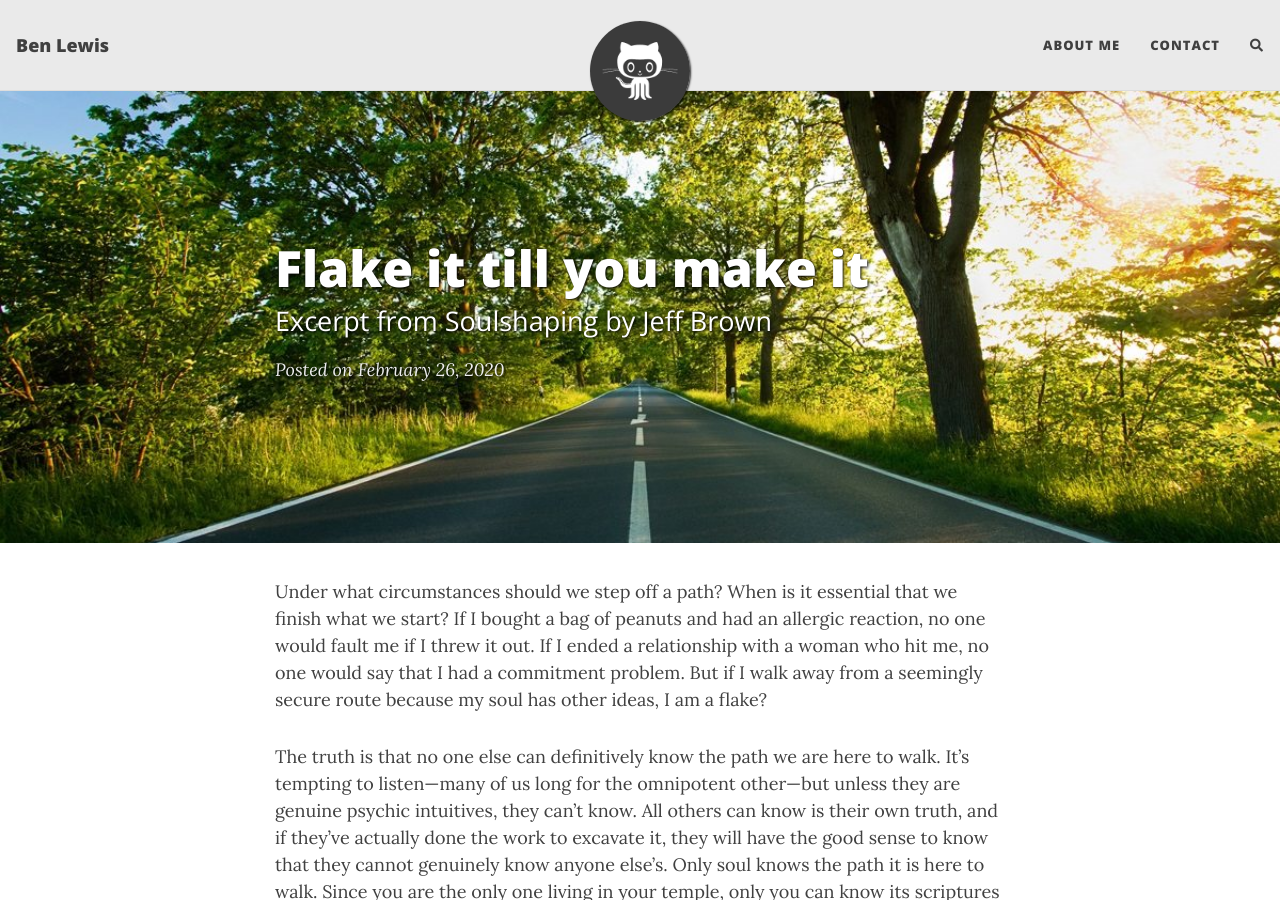
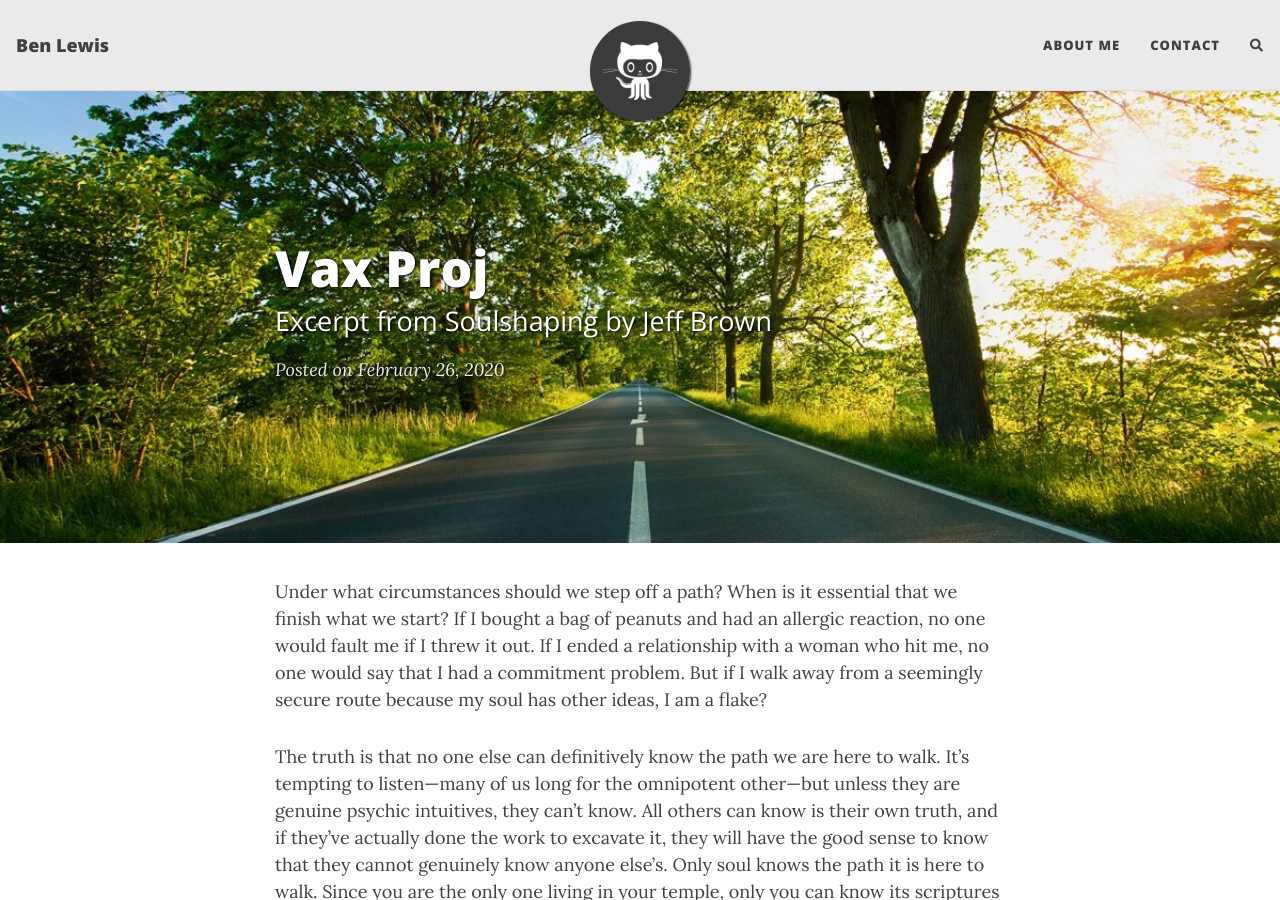
Before and after one commit to BenLewis42/BenLewis42.github.io, a Jekyll site: the page built from _posts/2020-02-26-flake-change.md, in a window 1280 px wide and 900 px high. Built offline with Jekyll 4.4.1, drawn with Linux system fonts in a browser that asks for light colours; nearby versions of some CDN libraries; comment, search, counter and statistics services are not loaded.

Commit message:
Update 2020-02-26-flake-change.md

```diff
--- a/_posts/2020-02-26-flake-change.md
+++ b/_posts/2020-02-26-flake-change.md
@@ -1,6 +1,6 @@
 ---
 layout: post
-title: Flake it till you make it
+title: Vax Proj
 subtitle: Excerpt from Soulshaping by Jeff Brown
 cover-img: /assets/img/path.jpg
 thumbnail-img: /assets/img/thumb.png
```
